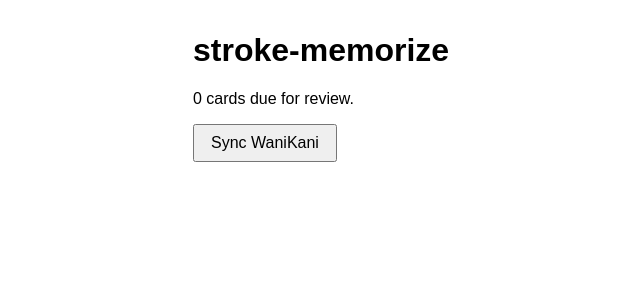
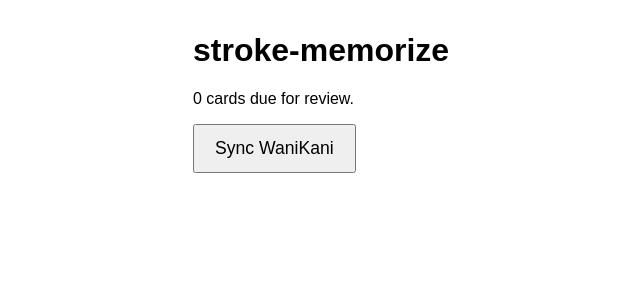
Before and after one commit to baby-bell/stroke-order-memorize, a FastAPI app: page / in a window 1280 px wide. Shown: the top 300 px of the page, without its empty margins (147-787 px from the left). Run offline with FastAPI, Linux system fonts and the light colour scheme.

Commit message:
futz with css

```diff
--- a/app/templates/base.html
+++ b/app/templates/base.html
@@ -7,12 +7,13 @@
   <script src="/static/htmx_2.0.4.min.js"></script>
   <script src="/static/strokes.js" defer></script>
   <style>
+    * { touch-action: manipulation; }
     body { font-family: sans-serif; max-width: 600px; margin: 2rem auto; padding: 0 1rem; }
     .kanji-display { font-size: 8rem; text-align: center; margin: 2rem 0; line-height: 1; }
     .rating-buttons { display: flex; gap: 1rem; justify-content: center; margin-top: 1.5rem; }
-    .rating-buttons button { padding: 0.5rem 1.5rem; font-size: 1rem; cursor: pointer; }
+    .rating-buttons button { padding: 0.75rem 1.5rem; font-size: 1.1rem; cursor: pointer; }
     .rating-buttons button:disabled { opacity: 0.4; cursor: default; }
-    button { padding: 0.5rem 1rem; font-size: 1rem; cursor: pointer; }
+    button { padding: 0.75rem 1.25rem; font-size: 1.1rem; cursor: pointer; min-height: 44px; }
     svg { display: block; margin: 0 auto; }
   </style>
 </head>
```
